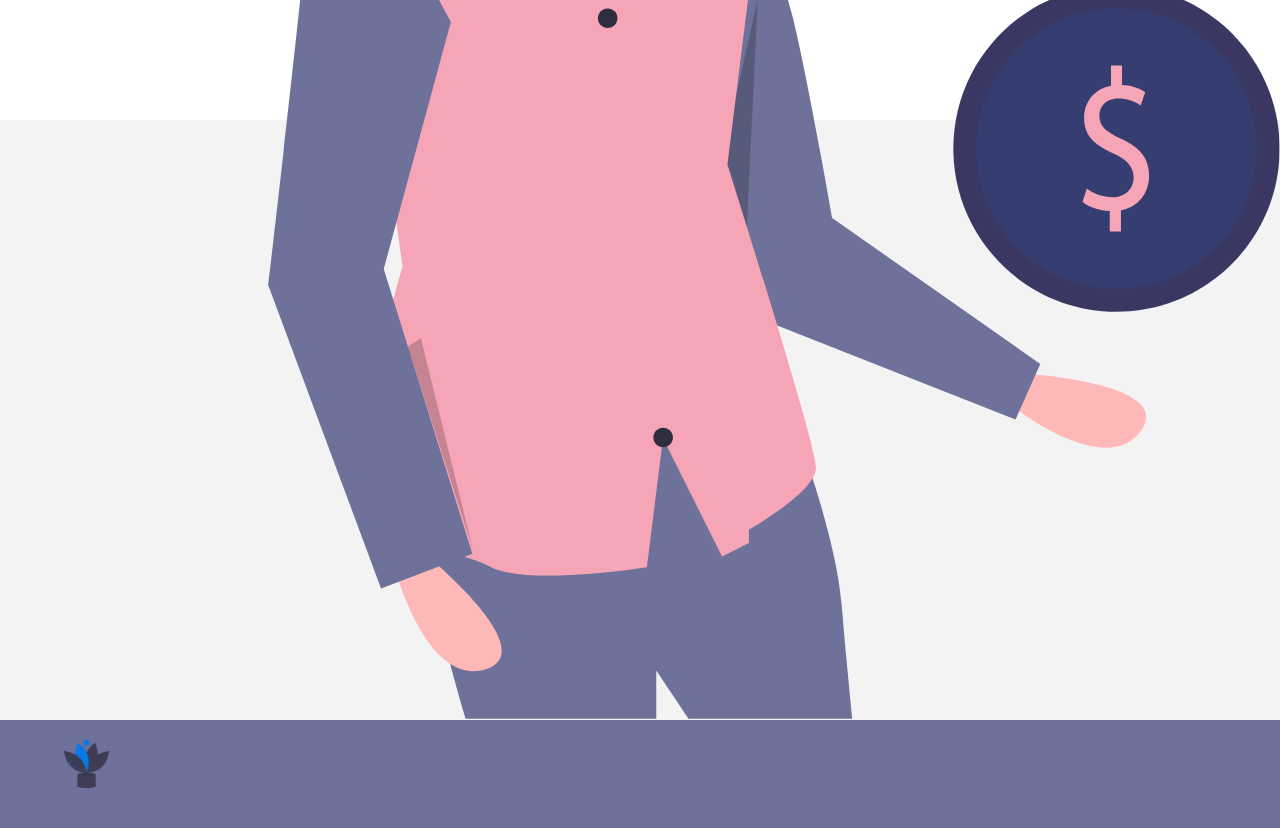
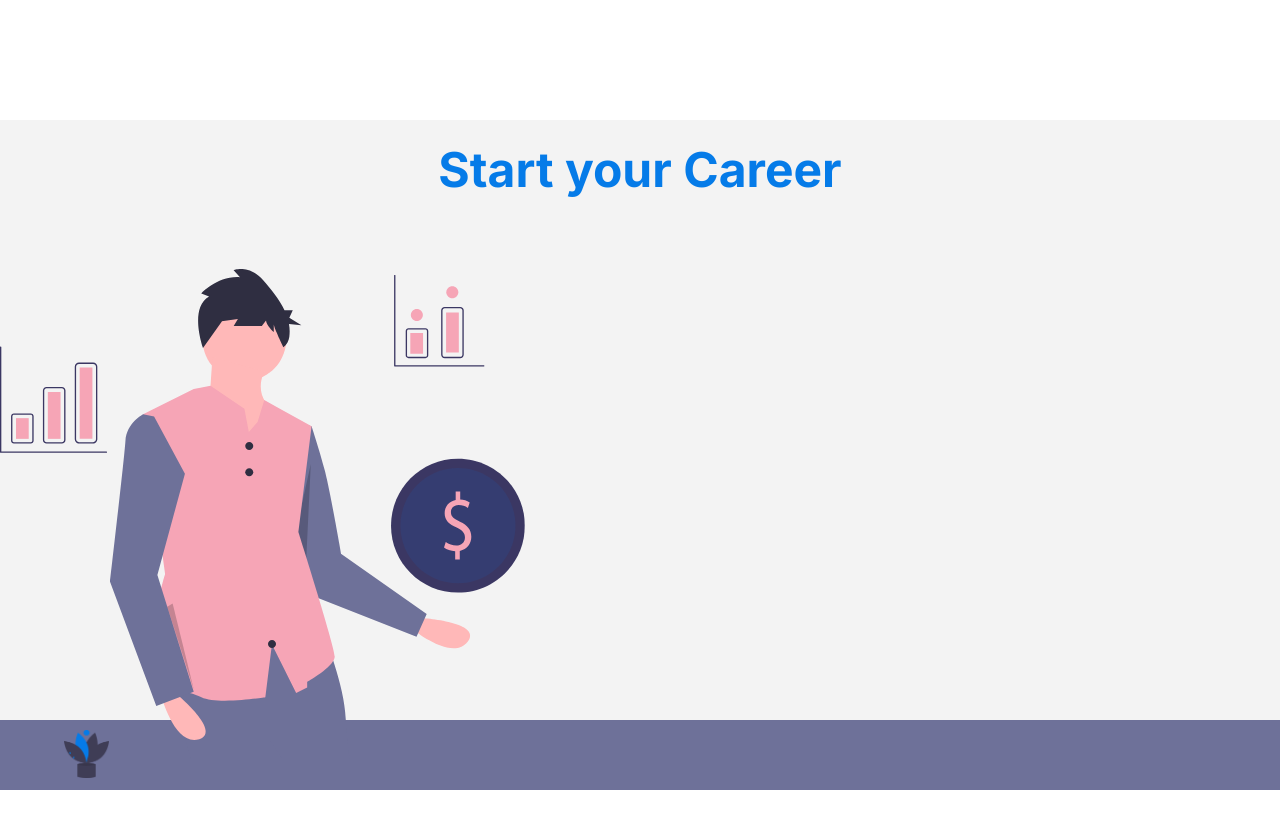
Before and after one commit to aibarrola/SubtleAsianNetwork, a React (Create React App) app: page / in a window 1280 px wide. Shown: the part 1880-2708 px from the top of the page. After the commit the page ends 2670 px from the top, so only its background shows below. Built offline with nearby package versions, Linux system fonts and the light colour scheme.

Commit message:
added fixed footer

```diff
--- a/src/components/pages/createProfile/createProfilePage1.jsx
+++ b/src/components/pages/createProfile/createProfilePage1.jsx
@@ -82,7 +82,7 @@ function CreateProfilePage1() {
 
           <div className="createProfile-form-field">
             <label className="createProfile-form-label">Profession</label>
-            <input type="text" placeholder="E.g. Computer Engineering Student, Software Engineer Intern" className="createProfile-form-input" value={profession} onChange={professionChange} required/>
+            <input type="text" placeholder="E.g. Computer Science Student, Software Engineer Intern" className="createProfile-form-input" value={profession} onChange={professionChange} required/>
           </div>
 
           <div className="createProfile-form-field">
--- a/src/components/pages/landing/career/career.css
+++ b/src/components/pages/landing/career/career.css
@@ -4,13 +4,13 @@
 }
 
 .career-container {
-  height: 100%;
-  display: flex;
   flex-direction: column;
-  justify-content: flex-end;
+  justify-content: center;
+  height: 70%;
 }
 
 .career-title {
+  padding-top: 20px;
   font-size: 48px;
   text-align: center;
   padding-bottom: 50px;
@@ -23,7 +23,7 @@
   }
 
   .career-container {
-    flex-direction: column;
+    display:flex;
     align-items: center;
   }
 
@@ -33,6 +33,7 @@
 
   .careerSVG {
     width: 80%;
+
   }
 }
 
--- a/src/components/pages/landing/footer/footer.css
+++ b/src/components/pages/landing/footer/footer.css
@@ -1,11 +1,11 @@
 .footer {
-  height: 25vh;
+  height: 70px;
   background-color: #6E7199;
 }
 
 .footer-container {
   margin: 0 5%;
-  padding-top: 20px;
+  padding-top: 10px;
 }
 
 .footerLogo {
```
